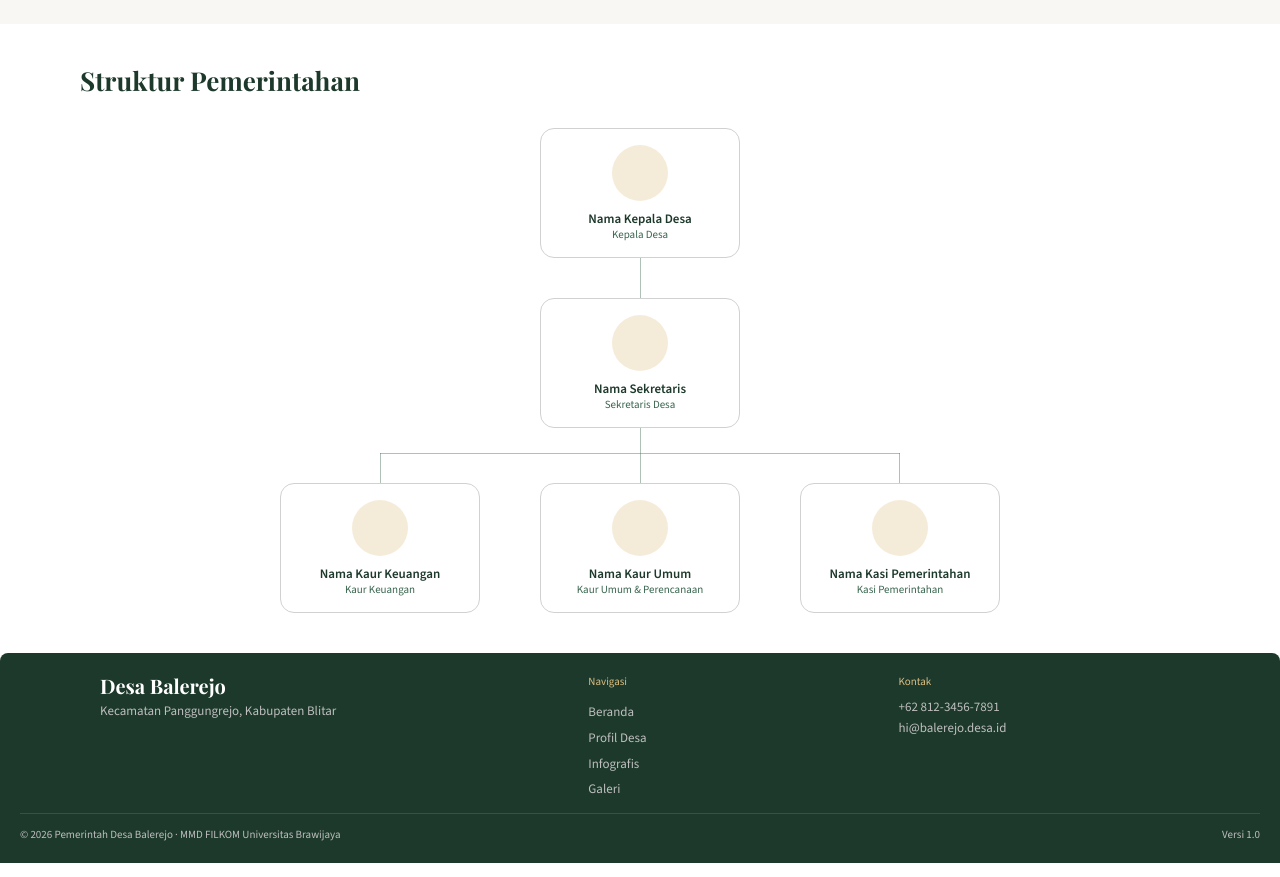
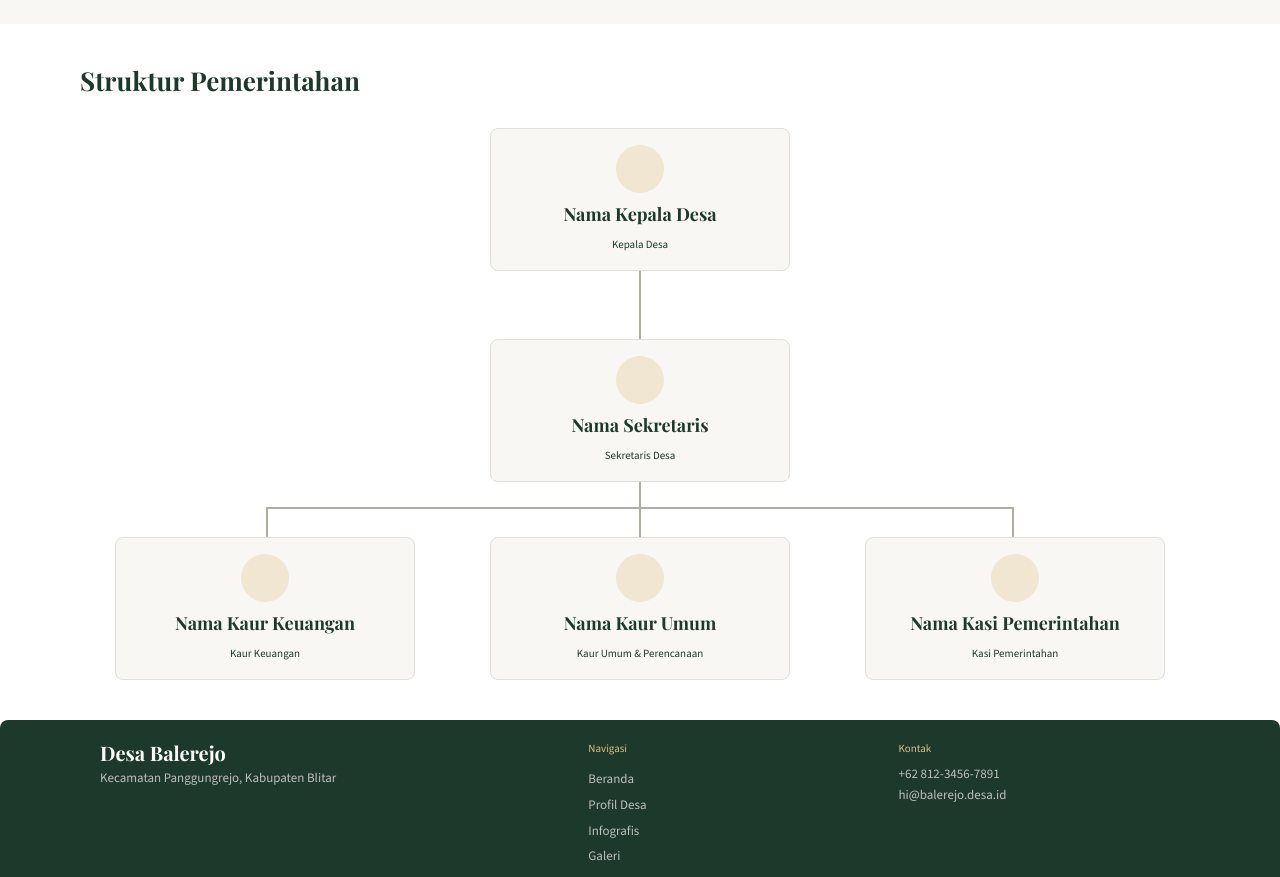
Before and after one commit to SyafaHadyan/balerejo-web, a Next.js app: page /profil-desa in a window 1280 px wide. Shown: the part 520-1397 px from the top of the page. Built offline with nearby package versions, Linux system fonts and the light colour scheme; no server answers.

Commit message:
fix(village-profile): org structure

```diff
--- a/src/components/sections/OrgChartSection.tsx
+++ b/src/components/sections/OrgChartSection.tsx
@@ -1,54 +1,97 @@
-const CONNECTOR = "rgba(55,100,77,0.4)";
+const SEP = "#b2ada3";
 
-const ORG_CHIEF     = { name: "Nama Kepala Desa",      role: "Kepala Desa" };
-const ORG_SECRETARY = { name: "Nama Sekretaris",        role: "Sekretaris Desa" };
+const ORG_CHIEF     = { name: "Nama Kepala Desa",     role: "Kepala Desa" };
+const ORG_SECRETARY = { name: "Nama Sekretaris",       role: "Sekretaris Desa" };
 const ORG_STAFF = [
-  { name: "Nama Kaur Keuangan",      role: "Kaur Keuangan" },
-  { name: "Nama Kaur Umum",          role: "Kaur Umum & Perencanaan" },
-  { name: "Nama Kasi Pemerintahan",  role: "Kasi Pemerintahan" },
+  { name: "Nama Kaur Keuangan",     role: "Kaur Keuangan" },
+  { name: "Nama Kaur Umum",         role: "Kaur Umum & Perencanaan" },
+  { name: "Nama Kasi Pemerintahan", role: "Kasi Pemerintahan" },
 ] as const;
+
+function VLine({ h = 68 }: { h?: number }) {
+  return (
+    <div
+      className="w-[2px] shrink-0"
+      style={{ height: h, backgroundColor: SEP }}
+      aria-hidden="true"
+    />
+  );
+}
+
 
 function OrgCard({ name, role }: { name: string; role: string }) {
   return (
-    <div className="bg-white border border-[#d1d1d1] rounded-[14px] w-[200px] min-h-[130px] flex flex-col items-center pt-4 pb-3 shrink-0">
-      <div className="w-14 h-14 rounded-full bg-accent/30 shrink-0" />
-      <p className="font-sans font-semibold text-[13px] text-primary text-center px-[10px] mt-[10px] leading-tight w-full">
-        {name}
-      </p>
-      <p className="font-sans text-[11px] text-[#37644d] text-center">
-        {role}
-      </p>
+    <div className="bg-surface border border-divider rounded-[8px] min-w-[160px] md:min-w-[300px] flex flex-col items-center gap-[10px] px-[10px] py-[16px] shrink-0 overflow-hidden">
+      <div className="w-12 h-12 rounded-full bg-accent/30 shrink-0" />
+      <div className="flex flex-col items-center gap-[10px] text-center">
+        <p className="font-heading font-bold text-[15px] md:text-[18px] leading-[1.3] text-primary">
+          {name}
+        </p>
+        <p className="font-sans text-[11px] leading-[1.6] text-primary">
+          {role}
+        </p>
+      </div>
     </div>
   );
 }
 
 export default function OrgChartSection() {
   return (
-    <section className="px-[80px] py-[40px] flex flex-col gap-[30px]" aria-label="Struktur pemerintahan">
+    <section className="px-5 md:px-[80px] py-[40px] flex flex-col gap-[30px]" aria-label="Struktur pemerintahan">
       <h2 className="font-heading font-bold text-[26px] leading-[1.3] text-primary">
         Struktur Pemerintahan
       </h2>
 
-      <div className="flex flex-col items-center w-[720px] mx-auto">
+      <div className="hidden md:flex flex-col items-center w-full">
         <OrgCard {...ORG_CHIEF} />
-
-        <div className="w-px h-[40px]" style={{ backgroundColor: CONNECTOR }} aria-hidden="true" />
-
+        <VLine />
         <OrgCard {...ORG_SECRETARY} />
 
-        <div className="w-px h-[25px]" style={{ backgroundColor: CONNECTOR }} aria-hidden="true" />
-
-        <div className="relative w-full" aria-hidden="true">
-          <div className="absolute top-0 h-px" style={{ left: "100px", right: "100px", backgroundColor: CONNECTOR }} />
-          <div className="absolute top-0 left-[100px] w-px h-[30px]" style={{ backgroundColor: CONNECTOR }} />
-          <div className="absolute top-0 left-1/2 w-px h-[30px]" style={{ backgroundColor: CONNECTOR }} />
-          <div className="absolute top-0 right-[100px] w-px h-[30px]" style={{ backgroundColor: CONNECTOR }} />
+        {/* T-branch connector: trunk → H-bar → 3 drops */}
+        <div className="relative w-full h-[55px]" aria-hidden="true">
+          <div className="absolute top-0 left-1/2 -translate-x-1/2 w-[2px] h-[25px]" style={{ backgroundColor: SEP }} />
+          <div className="absolute top-[25px] h-[2px]" style={{ left: "calc(100% / 6)", right: "calc(100% / 6)", backgroundColor: SEP }} />
+          <div className="absolute top-[25px] w-[2px] h-[30px]" style={{ left: "calc(100% / 6 - 1px)", backgroundColor: SEP }} />
+          <div className="absolute top-[25px] w-[2px] h-[30px]" style={{ left: "calc(50% - 1px)", backgroundColor: SEP }} />
+          <div className="absolute top-[25px] w-[2px] h-[30px]" style={{ right: "calc(100% / 6 - 1px)", backgroundColor: SEP }} />
         </div>
 
-        <div className="flex justify-between w-full mt-[30px]">
+        <div className="grid grid-cols-3 gap-[5px] w-full">
           {ORG_STAFF.map(({ name, role }) => (
-            <OrgCard key={role} name={name} role={role} />
+            <div key={role} className="flex justify-center">
+              <OrgCard name={name} role={role} />
+            </div>
           ))}
+        </div>
+      </div>
+
+      <div className="md:hidden flex flex-col items-center w-full max-w-[500px] mx-auto">
+        <OrgCard {...ORG_CHIEF} />
+        <VLine h={22} />
+        <OrgCard {...ORG_SECRETARY} />
+        <div className="relative w-full">
+          <div
+            className="absolute top-0 h-[20px]"
+            style={{ left: "calc(25% - 4px)", right: "50%", borderTop: "1px solid " + SEP, borderLeft: "1px solid " + SEP }}
+            aria-hidden="true"
+          />
+          <div
+            className="absolute top-0 h-[20px]"
+            style={{ left: "50%", right: "calc(25% - 4px)", borderTop: "1px solid " + SEP, borderRight: "1px solid " + SEP }}
+            aria-hidden="true"
+          />
+          <div
+            className="absolute top-0 h-full"
+            style={{ left: "calc(50% - 0.5px)", width: "1px", backgroundColor: SEP }}
+            aria-hidden="true"
+          />
+          <div className="relative grid grid-cols-2 gap-x-4 gap-y-6 w-full pt-[20px]">
+            <div className="flex justify-center"><OrgCard {...ORG_STAFF[0]} /></div>
+            <div className="flex justify-center"><OrgCard {...ORG_STAFF[1]} /></div>
+            <div className="col-span-2 flex justify-center">
+              <OrgCard {...ORG_STAFF[2]} />
+            </div>
+          </div>
         </div>
       </div>
     </section>
```
